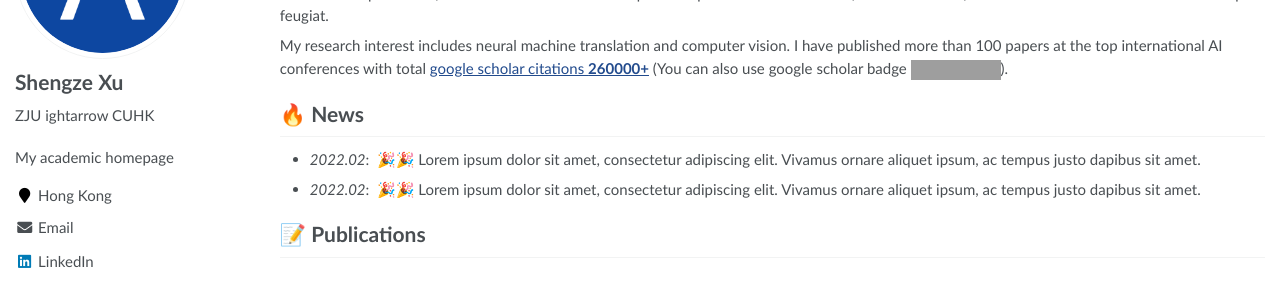
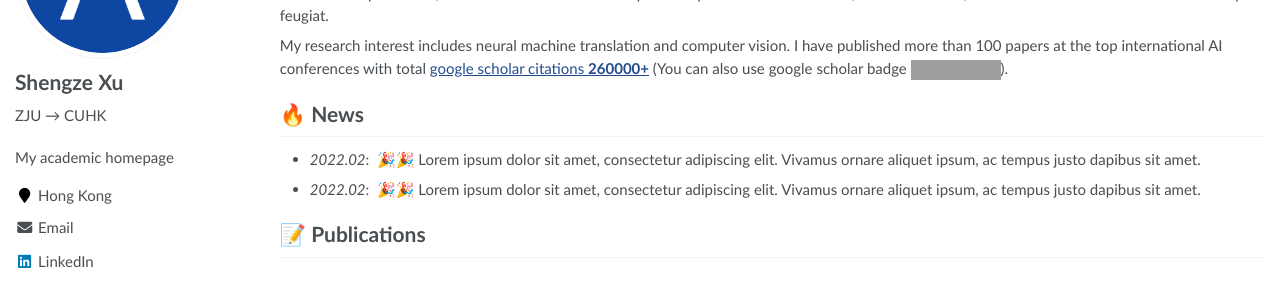
Before and after one commit to shengze-xu/shengze-xu.github.io, a Jekyll site: the page built from _pages/about.md, in a window 1280 px wide. Shown: the part 207-493 px from the top of the page. Built offline with Jekyll 4.4.1, drawn with Linux system fonts in a browser that asks for light colours; part of the change alters nothing that is shown; grey boxes are pictures that could not be loaded.

```diff
--- a/_config.yml
+++ b/_config.yml
@@ -23,7 +23,7 @@ baidu_site_verification  :  # get baidu_site_verification from https://ziyuan.ba
 author:
   name             : "Shengze Xu"
   avatar           : "images/android-chrome-512x512.png"
-  bio              : "ZJU \rightarrow CUHK"
+  bio              : "ZJU → CUHK"
   location         : "Hong Kong"
   employer         :
   pubmed           :
@@ -37,13 +37,13 @@ author:
   flickr           :
   facebook         :
   foursquare       :
-  github           : "https://github.com/shengze-xu"
+  github           : "shengze-xu"
   google_plus      :
   keybase          :
   instagram        :
   impactstory      : # e.g.,
   lastfm           :
-  linkedin         : "https://www.linkedin.com/in/shengze-xu-3a2776296/"
+  linkedin         : "shengze-xu-3a2776296/"
   dblp             : # e.g., "https://dblp.org/pid/xx/xxxx.html"
   orcid            : # e.g., "https://orcid.org/xxxx"
   pinterest        :
```
